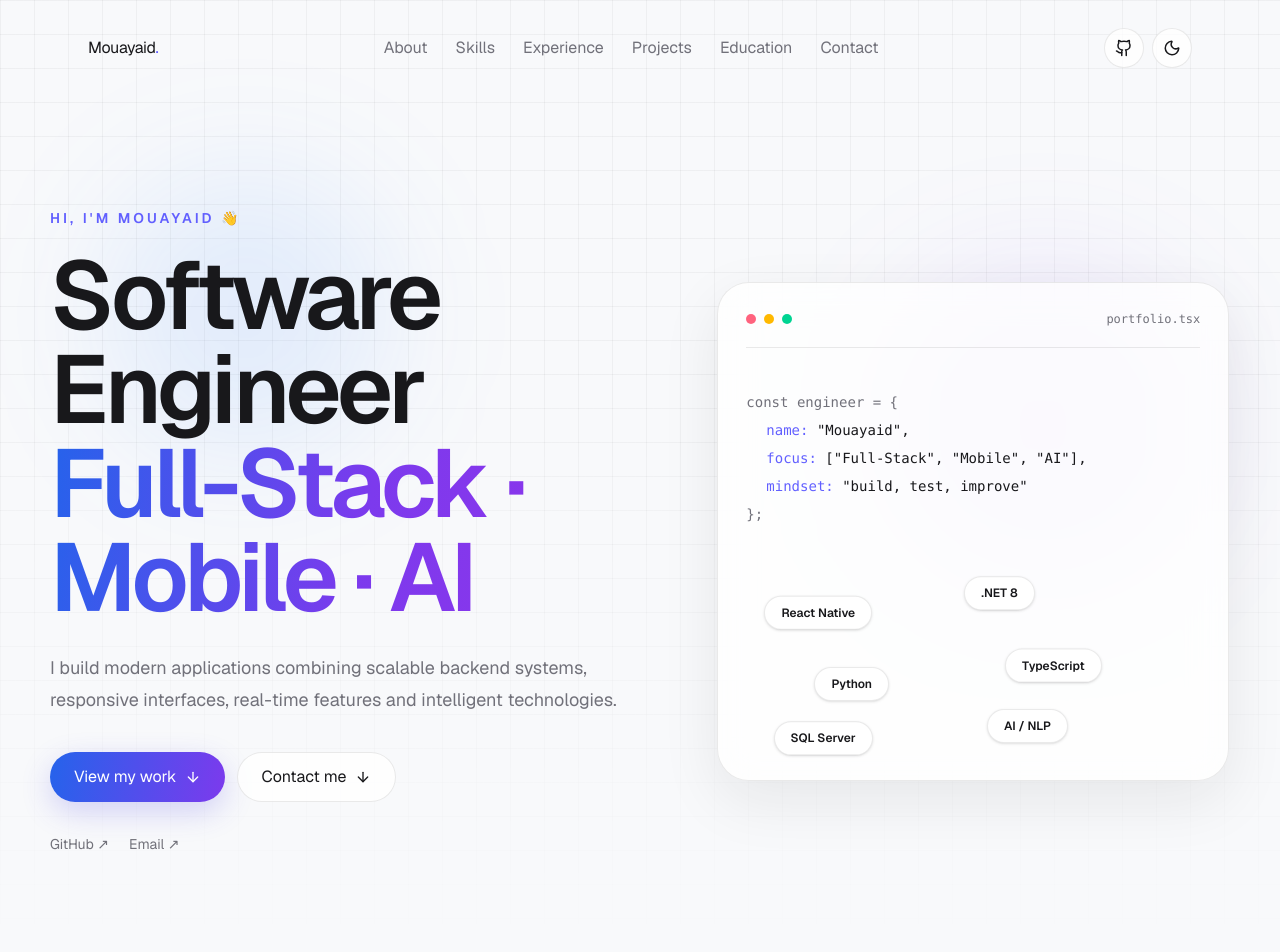
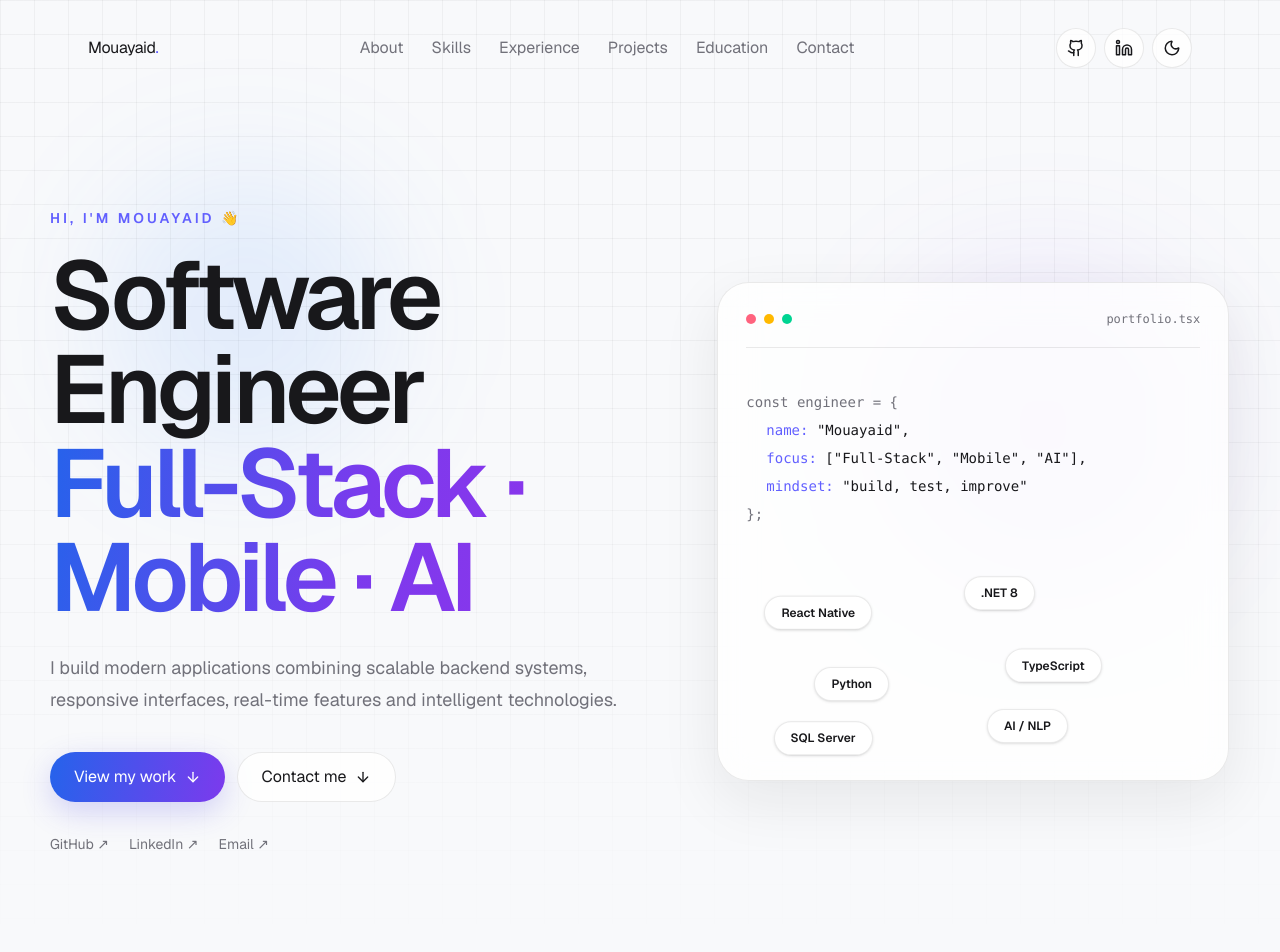
Before and after one commit to mouayaid/portfolio, a Next.js app: page / in a window 1280 px wide. Shown: the top 952 px of the page. Built offline with nearby package versions, Linux system fonts and the light colour scheme.

Commit message:
Add LinkedIn profile links

```diff
--- a/src/components/portfolio.tsx
+++ b/src/components/portfolio.tsx
@@ -24,6 +24,7 @@ import { useEffect, useState } from "react";
 const navItems = ["About", "Skills", "Experience", "Projects", "Education", "Contact"];
 const emailAddress = "mouayaidchatti@gmail.com";
 const emailComposeUrl = `https://mail.google.com/mail/?view=cm&fs=1&to=${encodeURIComponent(emailAddress)}`;
+const linkedinUrl = "https://www.linkedin.com/in/zammit-chatti-mouayaid-8b3649203/";
 
 const skillGroups = [
   {
@@ -196,6 +197,7 @@ function Navbar() {
         </nav>
         <div className="flex items-center gap-2">
           <a aria-label="GitHub" href="https://github.com/mouayaid" target="_blank" rel="noreferrer" className="hidden h-10 w-10 place-items-center rounded-full border border-[var(--border)] bg-[var(--surface)] transition hover:-translate-y-0.5 sm:grid"><Github size={18} /></a>
+          <a aria-label="LinkedIn" href={linkedinUrl} target="_blank" rel="noreferrer" className="hidden h-10 w-10 place-items-center rounded-full border border-[var(--border)] bg-[var(--surface)] transition hover:-translate-y-0.5 sm:grid"><Linkedin size={18} /></a>
           <ThemeToggle />
           <button onClick={() => setOpen(!open)} className="grid h-10 w-10 place-items-center rounded-full border border-[var(--border)] bg-[var(--surface)] md:hidden" aria-label="Open menu">{open ? <X size={19} /> : <Menu size={19} />}</button>
         </div>
@@ -229,6 +231,7 @@ function Hero() {
           </motion.div>
           <motion.div initial={{ opacity: 0 }} animate={{ opacity: 1 }} transition={{ delay: 0.55 }} className="muted mt-8 flex gap-5 text-sm">
             <a className="transition hover:text-[var(--text)]" href="https://github.com/mouayaid" target="_blank" rel="noreferrer">GitHub ↗</a>
+            <a className="transition hover:text-[var(--text)]" href={linkedinUrl} target="_blank" rel="noreferrer">LinkedIn ↗</a>
             <a className="transition hover:text-[var(--text)]" href={emailComposeUrl} target="_blank" rel="noreferrer">Email ↗</a>
           </motion.div>
         </div>
@@ -447,7 +450,7 @@ function Contact() {
         <div className="mt-9 flex flex-wrap gap-3">
           <a href={emailComposeUrl} target="_blank" rel="noreferrer" className="inline-flex items-center gap-2 rounded-full bg-[var(--text)] px-6 py-3 text-sm font-semibold text-[var(--bg)] transition hover:-translate-y-1"><Mail size={17} /> Email me</a>
           <a href="https://github.com/mouayaid" target="_blank" rel="noreferrer" className="inline-flex items-center gap-2 rounded-full border border-[var(--border)] px-6 py-3 text-sm font-semibold transition hover:-translate-y-1"><Github size={17} /> GitHub</a>
-          <a href="#" aria-disabled="true" title="LinkedIn URL needed" className="inline-flex cursor-not-allowed items-center gap-2 rounded-full border border-[var(--border)] px-6 py-3 text-sm font-semibold opacity-50"><Linkedin size={17} /> LinkedIn</a>
+          <a href={linkedinUrl} target="_blank" rel="noreferrer" className="inline-flex items-center gap-2 rounded-full border border-[var(--border)] px-6 py-3 text-sm font-semibold transition hover:-translate-y-1"><Linkedin size={17} /> LinkedIn</a>
         </div>
       </motion.div>
     </section>
```
